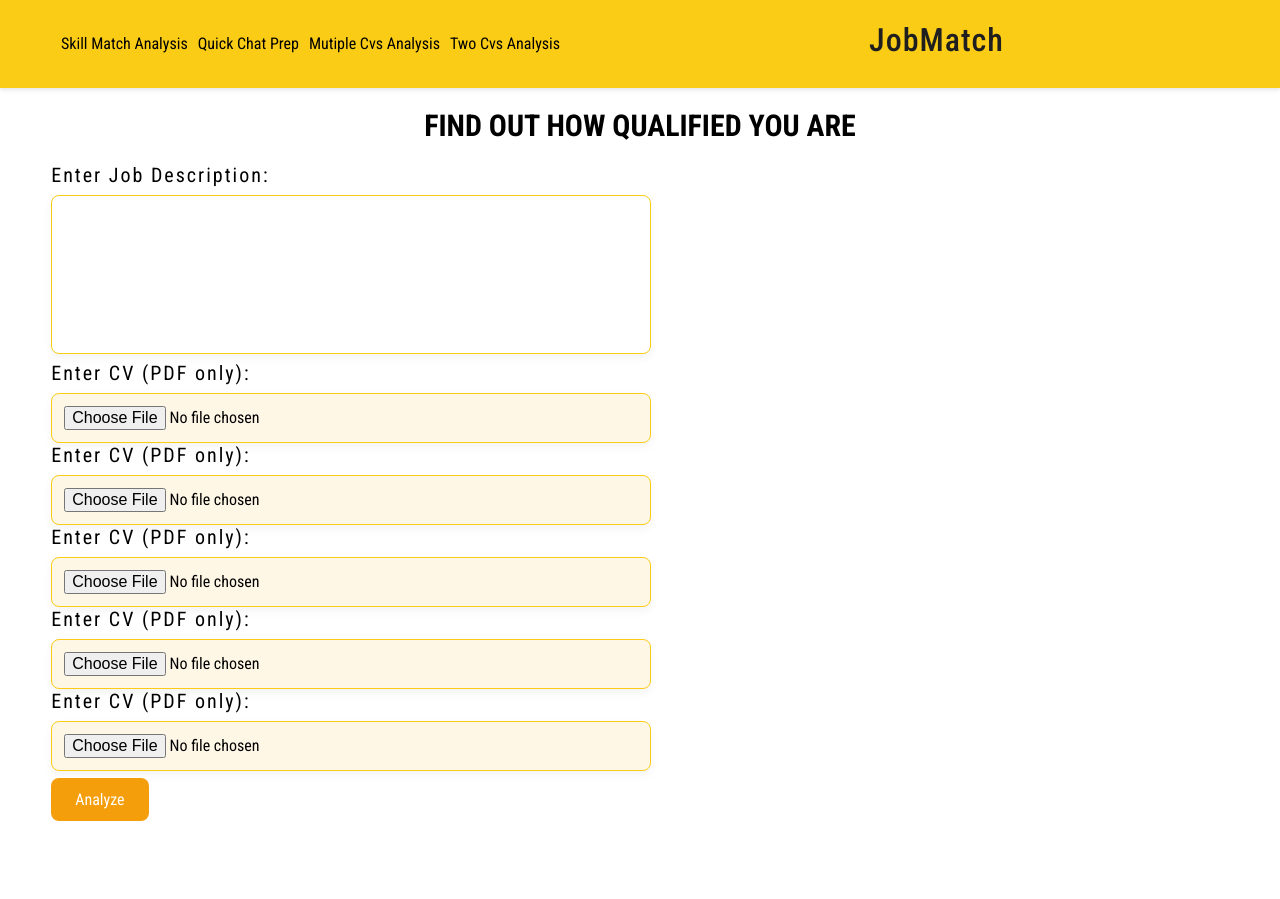
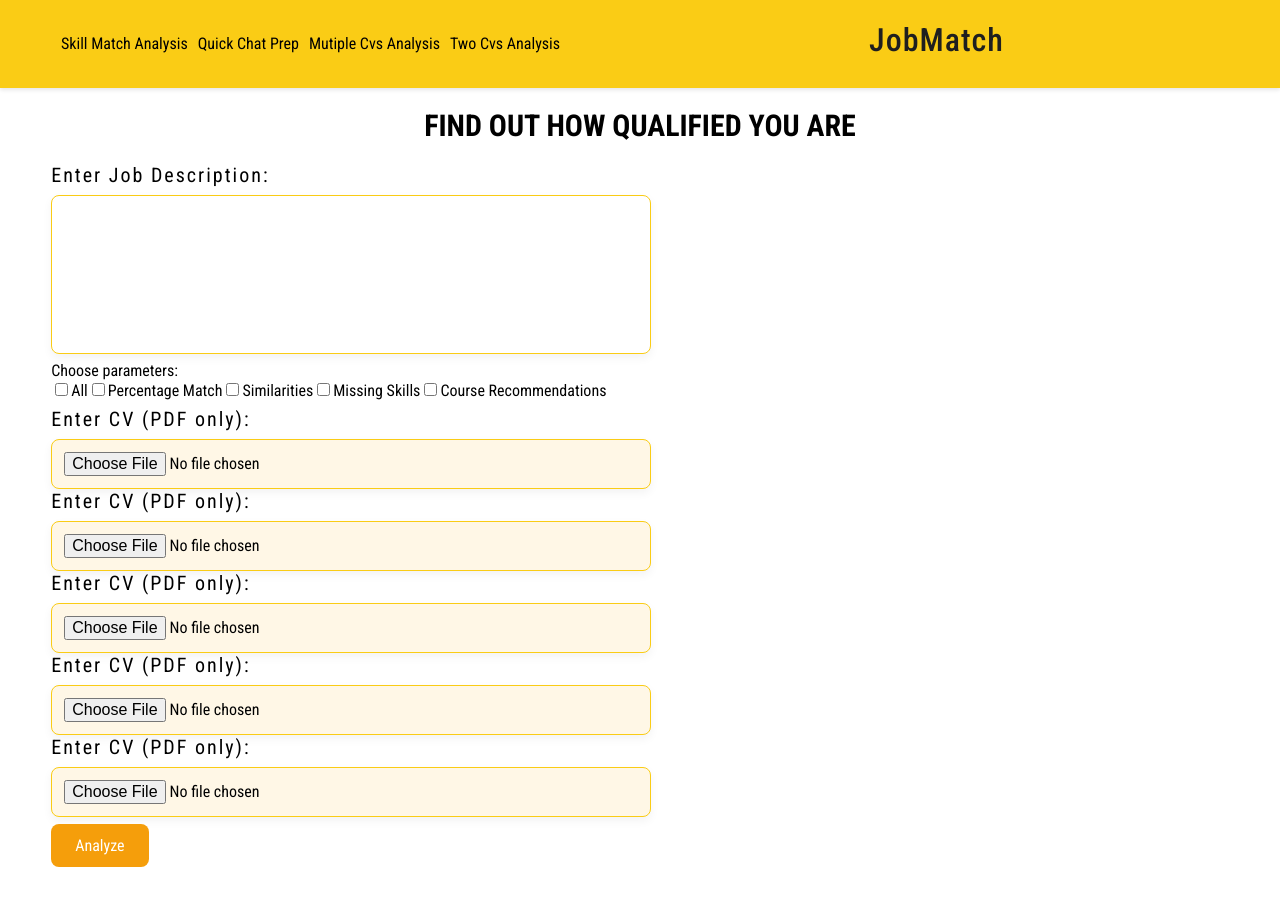
Before and after one commit to KalekyeRaychelle/JobMatch, a React (Create React App) app: page /TwoCvs in a window 1280 px wide. Before the commit the page ends 853 px from the top, so only its background shows below. Built offline with nearby package versions, Linux system fonts and the light colour scheme.

Commit message:
Checkbox options

```diff
--- a/src/pages/ManyCvs.js
+++ b/src/pages/ManyCvs.js
@@ -2,9 +2,24 @@ import React, { useState, useEffect } from 'react';
 import '../styles/ManyCvs.css';
 
 const ManyCvs = () => {
+  const [selectedOptions, setSelectedOptions] = useState([]);
+  const handleOptionChange = (e) => {
+    const { value, checked } = e.target;
+
+    if (value === "all") {
+      setSelectedOptions(checked ? ["all"] : []);
+    } else {
+      const updated = checked
+        ? [...selectedOptions, value].filter(opt => opt !== "all")
+        : selectedOptions.filter(opt => opt !== value);
+
+      setSelectedOptions(updated);
+    }
+  };
+
   const [files, setFiles] = useState(() => {
-    const stored = localStorage.getItem('cvFiles');
-    return stored ? JSON.parse(stored) : [];
+      const stored = localStorage.getItem('cvFiles');
+      return stored ? JSON.parse(stored) : [];
   });
 
   const [jobDescription, setJobDescription] = useState(() => {
@@ -94,6 +109,60 @@ const ManyCvs = () => {
             onChange={handleDescriptionChange}
           />
         </div>
+        <div className="parameters">
+          <label>Choose parameters:</label>
+          <div className="checkbox-group">
+            <label>
+              <input
+                type="checkbox"
+                value="all"
+                checked={selectedOptions.includes("all")}
+                onChange={handleOptionChange}
+              />
+              All
+            </label>
+            <label>
+              <input
+                type="checkbox"
+                value="percentage"
+                checked={selectedOptions.includes("percentage")}
+                onChange={handleOptionChange}
+                disabled={selectedOptions.includes("all")}
+              />
+              Percentage Match
+            </label>
+            <label>
+              <input
+                type="checkbox"
+                value="similarities"
+                checked={selectedOptions.includes("similarities")}
+                onChange={handleOptionChange}
+                disabled={selectedOptions.includes("all")}
+              />
+              Similarities
+            </label>
+            <label>
+              <input
+                type="checkbox"
+                value="missing"
+                checked={selectedOptions.includes("missing")}
+                onChange={handleOptionChange}
+                disabled={selectedOptions.includes("all")}
+              />
+              Missing Skills
+            </label>
+            <label>
+              <input
+                type="checkbox"
+                value="courses"
+                checked={selectedOptions.includes("courses")}
+                onChange={handleOptionChange}
+                disabled={selectedOptions.includes("all")}
+              />
+              Course Recommendations
+            </label>
+          </div>
+        </div>
 
         <div className="CV-card">
           <label>Upload CVs (PDFs only):</label>
--- a/src/pages/TwoCvs.js
+++ b/src/pages/TwoCvs.js
@@ -2,6 +2,20 @@ import React, { useState, useEffect } from 'react';
 import '../styles/TwoCvs.css';
 
 const TwoCvs = () => {
+   const [selectedOptions, setSelectedOptions] = useState([]);
+    const handleOptionChange = (e) => {
+      const { value, checked } = e.target;
+
+      if (value === "all") {
+        setSelectedOptions(checked ? ["all"] : []);
+      } else {
+        const updated = checked
+          ? [...selectedOptions, value].filter(opt => opt !== "all")
+          : selectedOptions.filter(opt => opt !== value);
+
+        setSelectedOptions(updated);
+      }
+    };
   const [description, setDescription] = useState(() => {
     return localStorage.getItem('jobDescriptionTwo') || '';
   });
@@ -90,6 +104,60 @@ const TwoCvs = () => {
             onChange={handleDescriptionChange}
           />
         </div>
+        <div className="parameters">
+          <label>Choose parameters:</label>
+          <div className="checkbox-group">
+            <label>
+              <input
+                type="checkbox"
+                value="all"
+                checked={selectedOptions.includes("all")}
+                onChange={handleOptionChange}
+              />
+              All
+            </label>
+            <label>
+              <input
+                type="checkbox"
+                value="percentage"
+                checked={selectedOptions.includes("percentage")}
+                onChange={handleOptionChange}
+                disabled={selectedOptions.includes("all")}
+              />
+              Percentage Match
+            </label>
+            <label>
+              <input
+                type="checkbox"
+                value="similarities"
+                checked={selectedOptions.includes("similarities")}
+                onChange={handleOptionChange}
+                disabled={selectedOptions.includes("all")}
+              />
+              Similarities
+            </label>
+            <label>
+              <input
+                type="checkbox"
+                value="missing"
+                checked={selectedOptions.includes("missing")}
+                onChange={handleOptionChange}
+                disabled={selectedOptions.includes("all")}
+              />
+              Missing Skills
+            </label>
+            <label>
+              <input
+                type="checkbox"
+                value="courses"
+                checked={selectedOptions.includes("courses")}
+                onChange={handleOptionChange}
+                disabled={selectedOptions.includes("all")}
+              />
+              Course Recommendations
+            </label>
+          </div>
+        </div>
 
         <div className='Cv-container'>
           {files.map((file, index) => (
```
